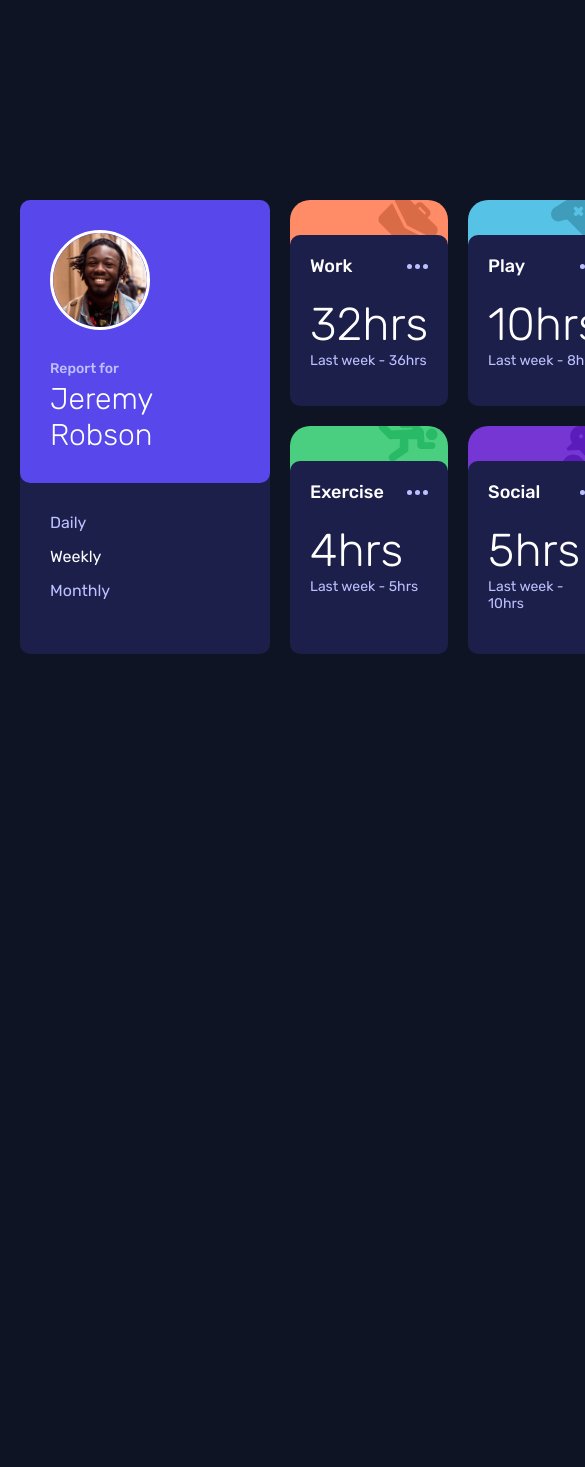
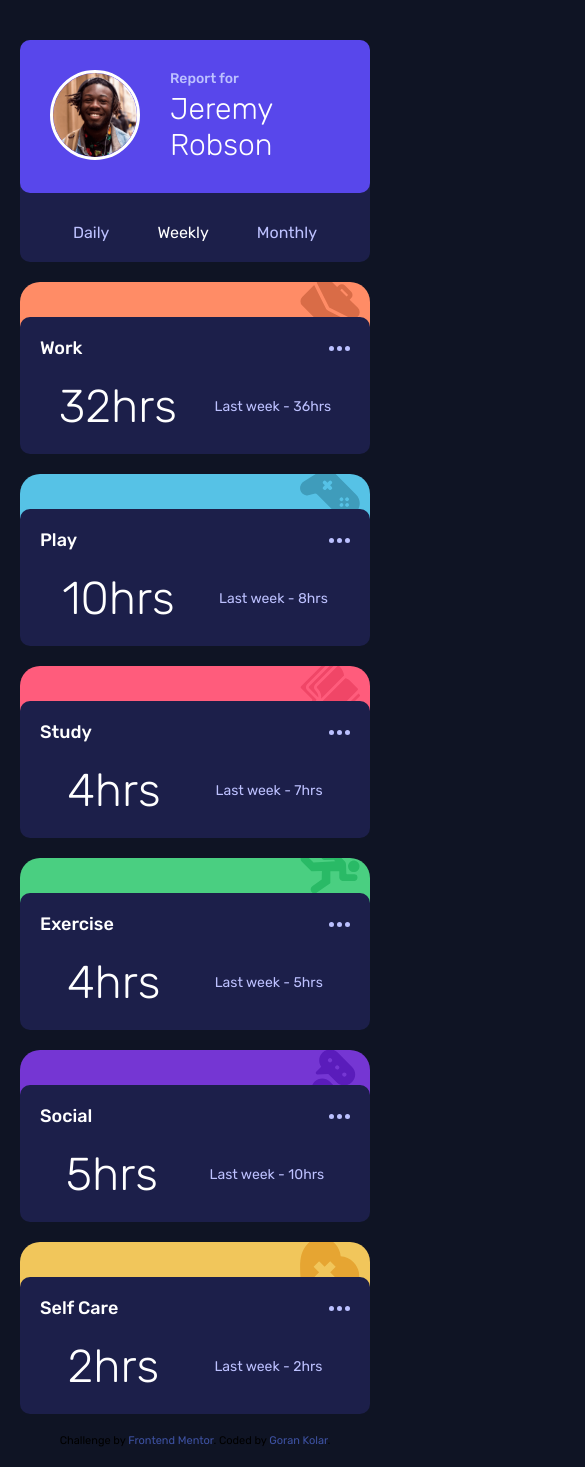
Before and after one commit to GoranK89/time-tracking-dashboard, a React (Vite) app: page / in a window 390 px wide. Shown: the top 1467 px of the page, 585 px wide, since content can reach past the window. Before the commit the page ends 854 px from the top, so only its background shows below. Built offline with nearby package versions, Linux system fonts and the light colour scheme.

Commit message:
final responsive styling

```diff
--- a/src/App.jsx
+++ b/src/App.jsx
@@ -2,6 +2,7 @@ import { useContext, useState } from 'react';
 import ActivitiesContext from './context/activities-context';
 import ProfileBox from './components/ProfileBox';
 import TimeBox from './components/TimeBox';
+import Atribution from './components/Atribution';
 
 function App() {
   const [period, setPeriod] = useState('weekly');
@@ -33,6 +34,7 @@ function App() {
     <main className="dashboard_container">
       <ProfileBox handlePeriodChange={selectedPeriodHandler} />
       <TimeBoxes />
+      <Atribution />
     </main>
   );
 }
--- /dev/null
+++ b/src/components/Atribution.jsx
@@ -0,0 +1,14 @@
+const Atribution = () => {
+  return (
+    <div class="attribution">
+      Challenge by{' '}
+      <a href="https://www.frontendmentor.io?ref=challenge" target="_blank">
+        Frontend Mentor
+      </a>
+      . Coded by{' '}
+      <a href="https://www.frontendmentor.io/profile/GoranK89">Goran Kolar</a>.
+    </div>
+  );
+};
+
+export default Atribution;
--- /dev/null
+++ b/src/scss/_atribution.scss
@@ -0,0 +1,7 @@
+.attribution {
+  font-size: 11px;
+  text-align: center;
+}
+.attribution a {
+  color: hsl(228, 45%, 44%);
+}
--- /dev/null
+++ b/src/scss/_mediaQuerries.scss
@@ -0,0 +1,45 @@
+@media screen and (max-width: 830px) {
+  .dashboard_container {
+    grid-template-columns: repeat(2, 1fr);
+    margin-top: 4rem;
+    margin-bottom: 2rem;
+  }
+
+  .user-profile_container {
+    width: 100%;
+  }
+}
+
+@media screen and (max-width: 450px) {
+  .dashboard_container {
+    grid-template-columns: 1fr;
+  }
+
+  .user-profile_container {
+    .profile-img-description_wrapper {
+      flex-direction: row;
+      align-items: flex-start;
+
+      img {
+        height: 90px;
+      }
+    }
+
+    .time-periods_wrapper {
+      flex-direction: row;
+      justify-content: space-evenly;
+      padding: 2rem;
+    }
+  }
+
+  /* Time box */
+  .time-box_container {
+    .time-box-content_container {
+      .time-spent_wrapper {
+        flex-direction: row;
+        justify-content: space-around;
+        align-items: center;
+      }
+    }
+  }
+}
--- a/src/scss/style.scss
+++ b/src/scss/style.scss
@@ -1,6 +1,7 @@
 @import 'config';
 @import 'profileBox';
 @import 'timeBox';
+@import 'atribution';
 
 .dashboard_container {
   display: grid;
@@ -30,3 +31,5 @@
 .background-self-care {
   background-color: $softOrange-selfCare;
 }
+
+@import 'mediaQuerries';
```
Also changed, not shown: src/css/style.css.
